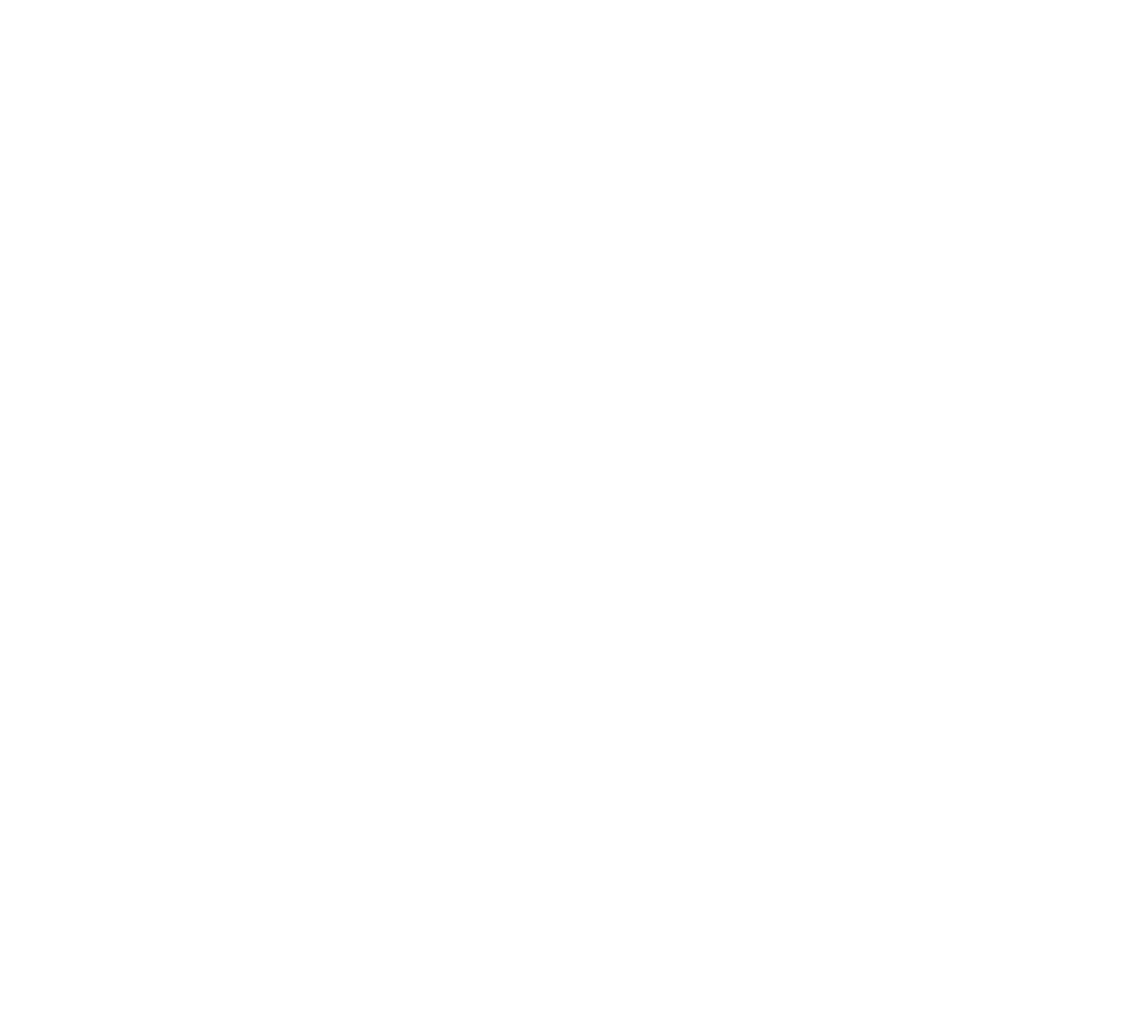
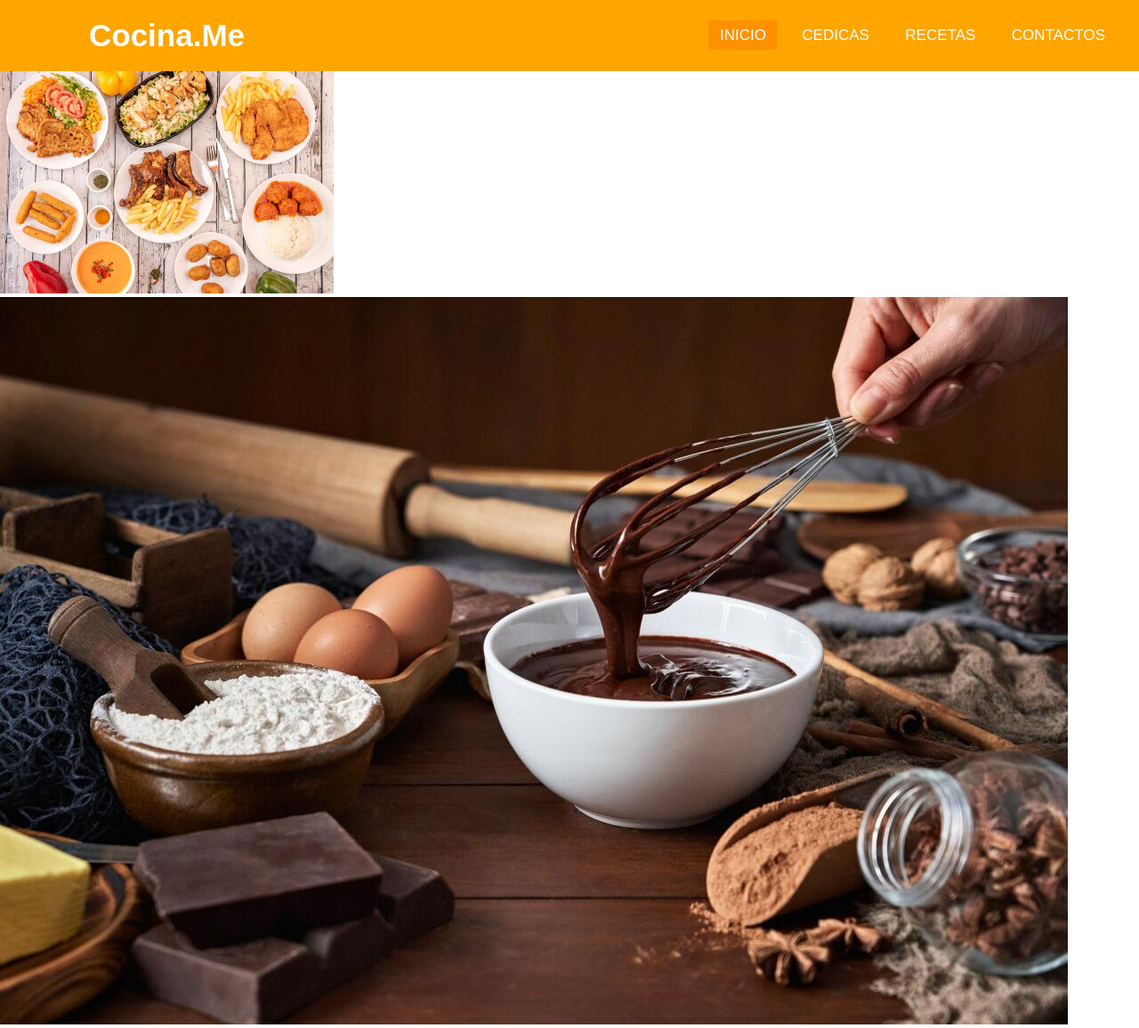
Before and after one commit to ramigalv60/Cocina.me, a PHP site: page / in a window 1280 px wide. Before the commit the page is empty. Shown: the whole page at 89% size. Before the commit the page ends 800 px from the top, so only its background shows below. Run offline with PHP 8.4, Linux system fonts and the light colour scheme.

Commit message:
Navbar
hice la navbar y empecé con la seccion de recetas

```diff
--- a/index.php
+++ b/index.php
@@ -1,10 +1,38 @@
 <!DOCTYPE html>
+<html lang="en">
+<head>
+    <meta charset="UTF-8">
+    <meta http-equiv="X-UA-Compatible" content="IE=edge">
+    <meta name="viewport" content="width=device-width, initial-scale=1.0">
+    <title>Cocina.Me</title>
+    <link rel="stylesheet" href="style.css"
+</head>
 
-<html>
-    <head>
-        <title>Cocina.Me</title>
-    </head>
-   <body>
+<body>
+<!---HEADER-->
+<header>
+<nav>
+  <label class="logo">Cocina.Me</label>
+  <ul>
+      <li><a class="active" href="#">Inicio</a></li>
+      <li><a href="https://www.cedicas.com.ar/">Cedicas</a></li>
+      <li><a href="#">Recetas</a></li>
+      <li><a href="#">Contactos</a></li>
+  </ul>
+</nav>
 
-   </body>
+</header>
+<!--MAIN-->
+<main>
+<img class="comedor" src="Imagenes/comerdor.jpg">
+<img  src="Imagenes/Reposteria.jpg"
+
+</main>
+<!--FOOTER-->
+<footer>
+
+
+</footer>
+</body>
+
 </html>
--- a/style.css
+++ b/style.css
@@ -0,0 +1,45 @@
+*{
+  padding: 0;
+  margin: 0;
+  text-decoration: none;
+  list-style: none;
+  box-sizing: border-box;
+}
+body{
+    font-family: Arial, Helvetica, sans-serif;
+}
+ nav{
+     background-color: orange;
+     height: 80px;
+     width: 100%;
+ }
+label.logo{
+    color: white;
+    font-size: 35px;
+    line-height: 80px;
+    padding: 0 100px;
+    font-weight: bold;
+}
+nav ul{
+    float: right;
+    margin-right: 20px;
+}
+nav ul li{
+    display: inline-block;
+    line-height: 80px;
+    margin: 0 5px;
+}
+nav ul li a{
+    color: white;
+    font-size: 17px;
+    padding: 7px 13px;
+    border-radius: 3px;
+    text-transform: uppercase;
+}
+a.active,a:hover{
+    background: rgb(255, 145, 0);
+    transition: .5s;
+}
+.comedor{
+    height: 250px;
+}
```
Also changed, not shown: Imagenes/Reposteria.jpg (added), Imagenes/comerdor.jpg (added).
